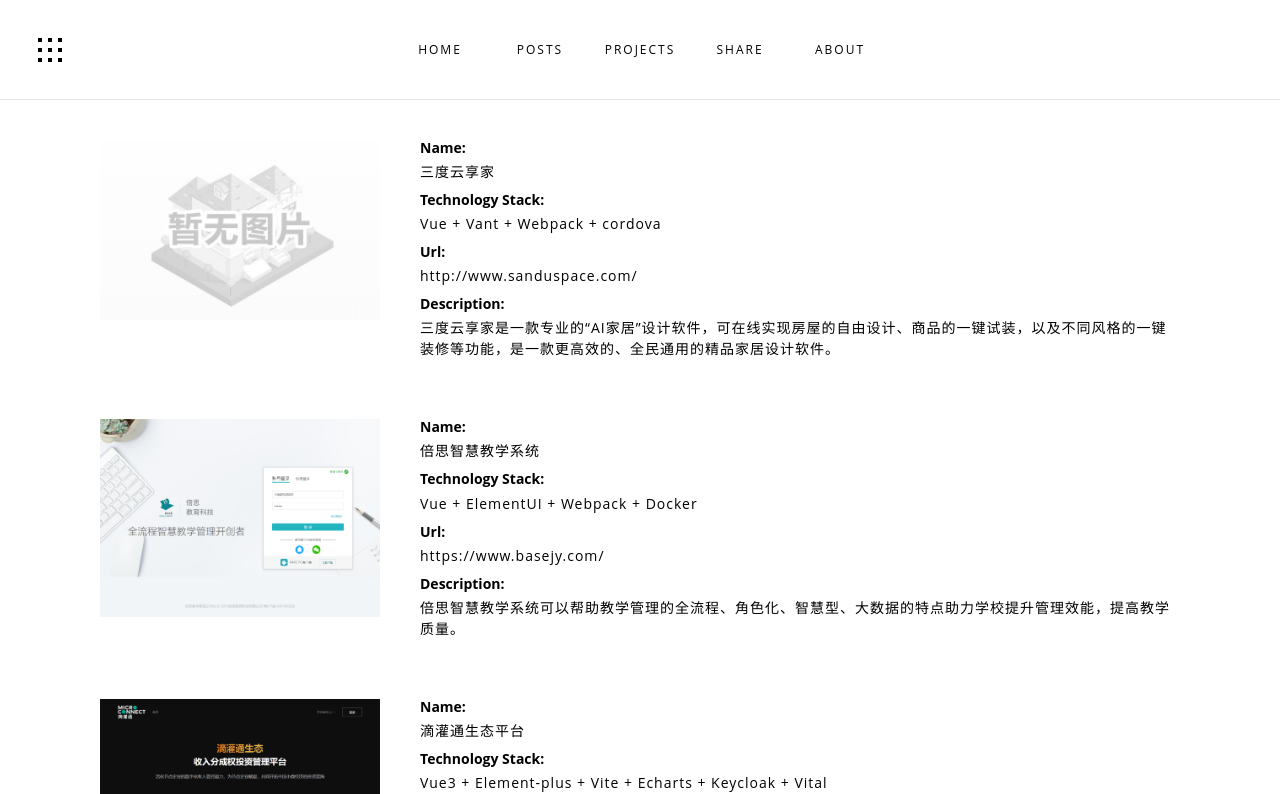
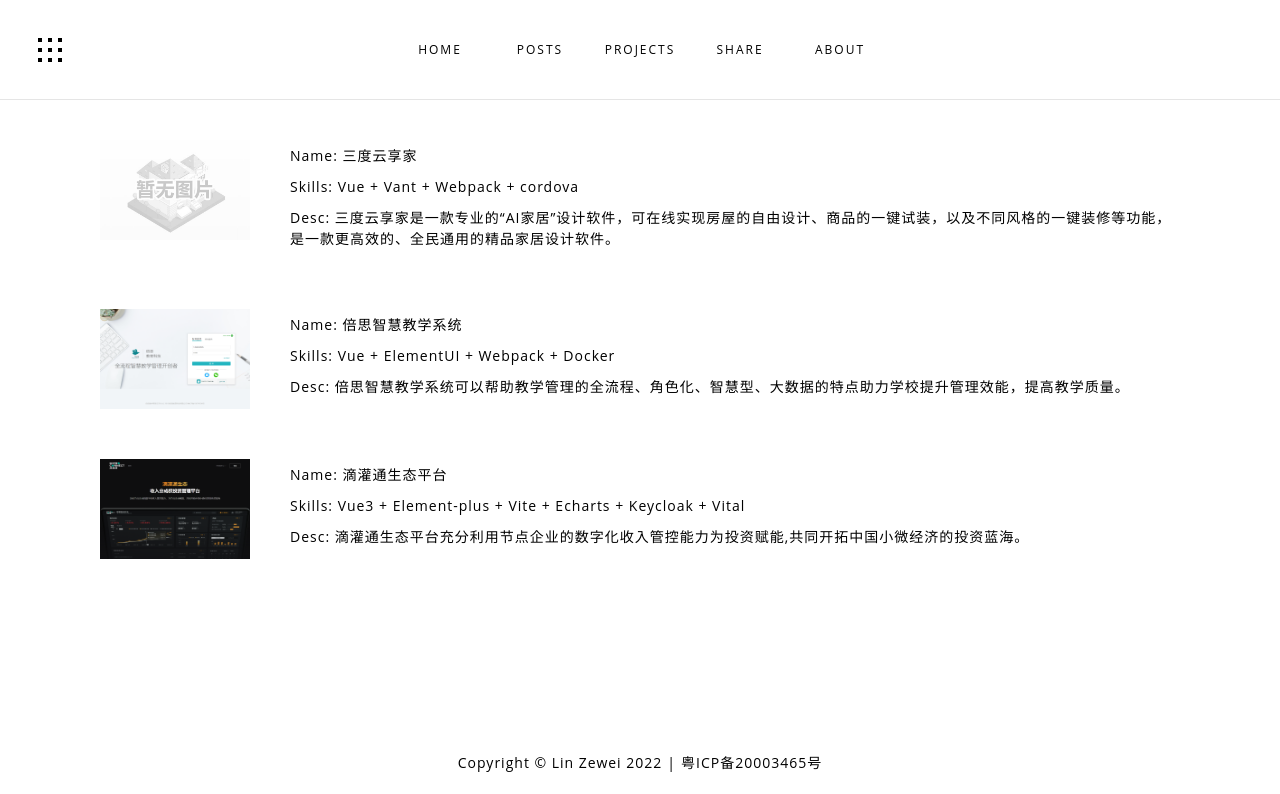
Before and after one commit to zeweilin1993/blog, a React app: page /projects in a window 1280 px wide. Shown: the top 794 px of the page. Built offline with nearby package versions, Linux system fonts and the light colour scheme.

Commit message:
projects模块修改

```diff
--- a/src/pages/projects/Project/@types/index.ts
+++ b/src/pages/projects/Project/@types/index.ts
@@ -1,6 +1,6 @@
 export interface IProject {
   name: string;
-  technologyStack: string;
+  skills: string;
   url: string;
   desc: string;
   logo: string;
--- a/src/pages/projects/Project/index.tsx
+++ b/src/pages/projects/Project/index.tsx
@@ -5,21 +5,19 @@
   return (
     <div className='project'>
       <div className='left'>
-        <img src={project.logo} alt={project.name} />
+        <a href={project.url} rel='noreferrer' target='_blank'>
+          <img src={project.logo} alt={project.name} />
+          <span className='bd_n1'></span>
+          <span className='bd_n2'></span>
+          <span className='bd_n3'></span>
+          <span className='bd_n4'></span>
+        </a>
+
       </div>
       <div className='right'>
-        <span>Name:</span>
-        <p>{project.name}</p>
-        <span>Technology Stack:</span>
-        <p>{project.technologyStack}</p>
-        <span>Url:</span>
-        <p>
-          <a href={project.url} rel='noreferrer' target='_blank'>
-            {project.url}
-          </a>
-        </p>
-        <span>Description:</span>
-        <p>{project.desc}</p>
+        <p>Name: {project.name}</p>
+        <p>Skills: {project.skills}</p>
+        <p>Desc: {project.desc}</p>
       </div>
     </div>
   );
--- a/src/pages/projects/Project/styles/index.scss
+++ b/src/pages/projects/Project/styles/index.scss
@@ -1,34 +1,40 @@
+@import "~@/styles/mixin.scss";
+
 .project {
   display: flex;
   margin-bottom: 50px;
+  @include bd-animation;
 
   .left {
-    width: 280px;
     margin-right: 40px;
 
-    img {
-      width: 280px;
+    a {
+      width: 150px;
+      height: 100px;
+      position: relative;
+
+      img {
+        width: 100%;
+        height: 100%;
+      }
+    }
+
+    @media (max-width: 767px) {
+      margin-right: 0;
+
+      a {
+        width: 100%;
+        height: auto;
+      }
     }
   }
 
   .right {
     flex: 1;
 
-    span {
-      font-weight: bold;
-    }
-
     p {
       margin: 5px 0 10px;
       overflow: hidden;
-    }
-
-    a {
-      float: left;
-
-      &:hover {
-        color: var(--color-bg);
-      }
     }
   }
 
--- a/src/pages/projects/common/index.ts
+++ b/src/pages/projects/common/index.ts
@@ -3,21 +3,21 @@
 export const ProjectList: IProject[] = [
   {
     name: '三度云享家',
-    technologyStack: 'Vue + Vant + Webpack + cordova',
+    skills: 'Vue + Vant + Webpack + cordova',
     url: 'http://www.sanduspace.com/',
     desc: '三度云享家是一款专业的“AI家居”设计软件，可在线实现房屋的自由设计、商品的一键试装，以及不同风格的一键装修等功能，是一款更高效的、全民通用的精品家居设计软件。',
     logo: require('@/img/empty-img.jpg'),
   },
   {
     name: '倍思智慧教学系统',
-    technologyStack: 'Vue + ElementUI + Webpack + Docker',
+    skills: 'Vue + ElementUI + Webpack + Docker',
     url: 'https://www.basejy.com/',
     desc: '倍思智慧教学系统可以帮助教学管理的全流程、角色化、智慧型、大数据的特点助力学校提升管理效能，提高教学质量。',
     logo: require('../img/www.basejy.com_.png'),
   },
   {
     name: '滴灌通生态平台',
-    technologyStack: 'Vue3 + Element-plus + Vite + Echarts + Keycloak + Vital',
+    skills: 'Vue3 + Element-plus + Vite + Echarts + Keycloak + Vital',
     url: 'https://mcisaas.com/',
     desc: '滴灌通生态平台充分利用节点企业的数字化收入管控能力为投资赋能,共同开拓中国小微经济的投资蓝海。',
     logo: require('../img/mcisaas.com_.png'),
```
